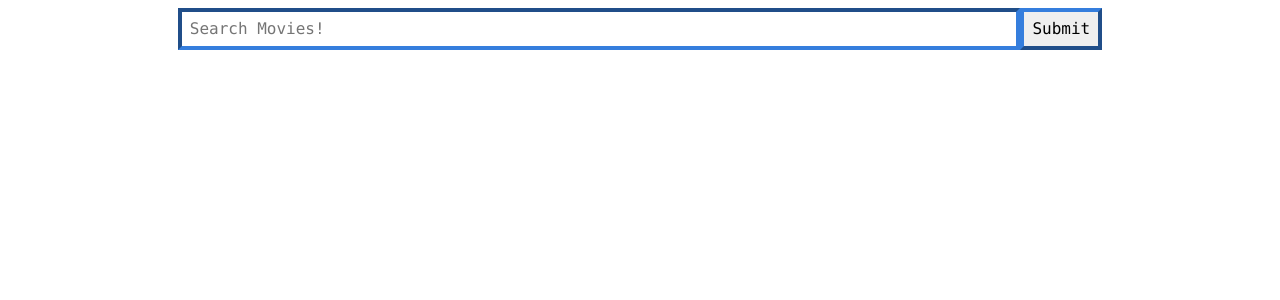
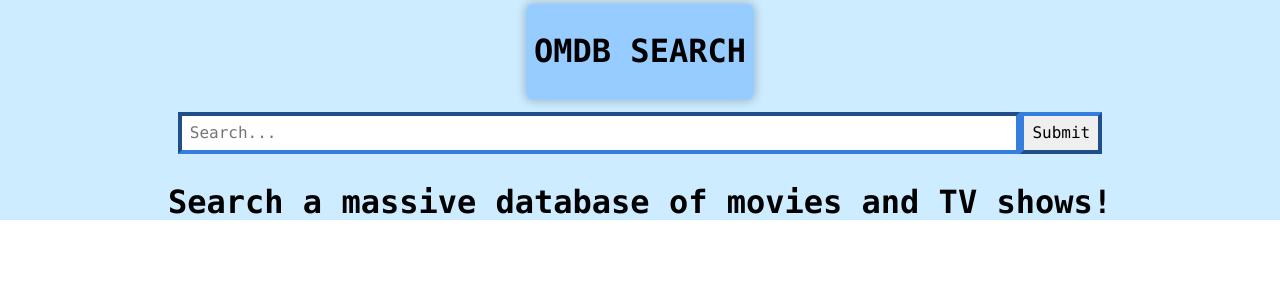
Before and after one commit to DTThor/react-movie, a React app: page / in a window 1280 px wide. Shown: the top 300 px of the page. Built offline with nearby package versions, Linux system fonts and the light colour scheme.

Commit message:
Add Header component and ternary operator in App render

```diff
--- a/src/App.js
+++ b/src/App.js
@@ -1,6 +1,7 @@
 import React, { Component } from 'react'
 import axios from 'axios'
 import Movie from './components/Movie'
+import Header from './components/Header'
 import MovieList from './components/MovieList'
 import SearchBar from './components/SearchBar'
 
@@ -27,16 +28,30 @@
   }
 
   handleSubmit(e){
+    e.preventDefault()
     const { search } = this.state
     this.fetchMovies(search)
-    e.preventDefault()
   }
 
 
   render(){
     const {movies, search} = this.state
-    return (
-      <div className="tc code">
+    return movies.length < 1 ?
+    (
+      <div className="tc code bg-lightest-blue">
+        <Header />
+        <SearchBar
+          handleSearchChange={this.handleSearchChange}
+          handleSubmit={this.handleSubmit}
+        />
+        <h1>
+          Search a massive database of movies and TV shows!
+        </h1>
+      </div>
+    ) :
+     (
+      <div className="tc code bg-lightest-blue">
+        <Header />
         <SearchBar
           handleSearchChange={this.handleSearchChange}
           handleSubmit={this.handleSubmit}
--- /dev/null
+++ b/src/components/Header.js
@@ -0,0 +1,12 @@
+import React, { Component } from 'react';
+
+class Header extends Component {
+  render(){
+    return (
+      <div className='tc br3 pa2 ma1 dib bw2 shadow-2 bg-light-blue'>
+        <h1>OMDB SEARCH</h1>
+      </div>
+    )
+  }
+}
+export default Header
--- a/src/components/SearchBar.js
+++ b/src/components/SearchBar.js
@@ -6,7 +6,7 @@
       <input
         className="bw2 pa2 b--blue w-two-thirds-ns"
         type="search"
-        placeholder="Search Movies!"
+        placeholder="Search..."
         onChange={handleSearchChange}
       />
       <input
```
